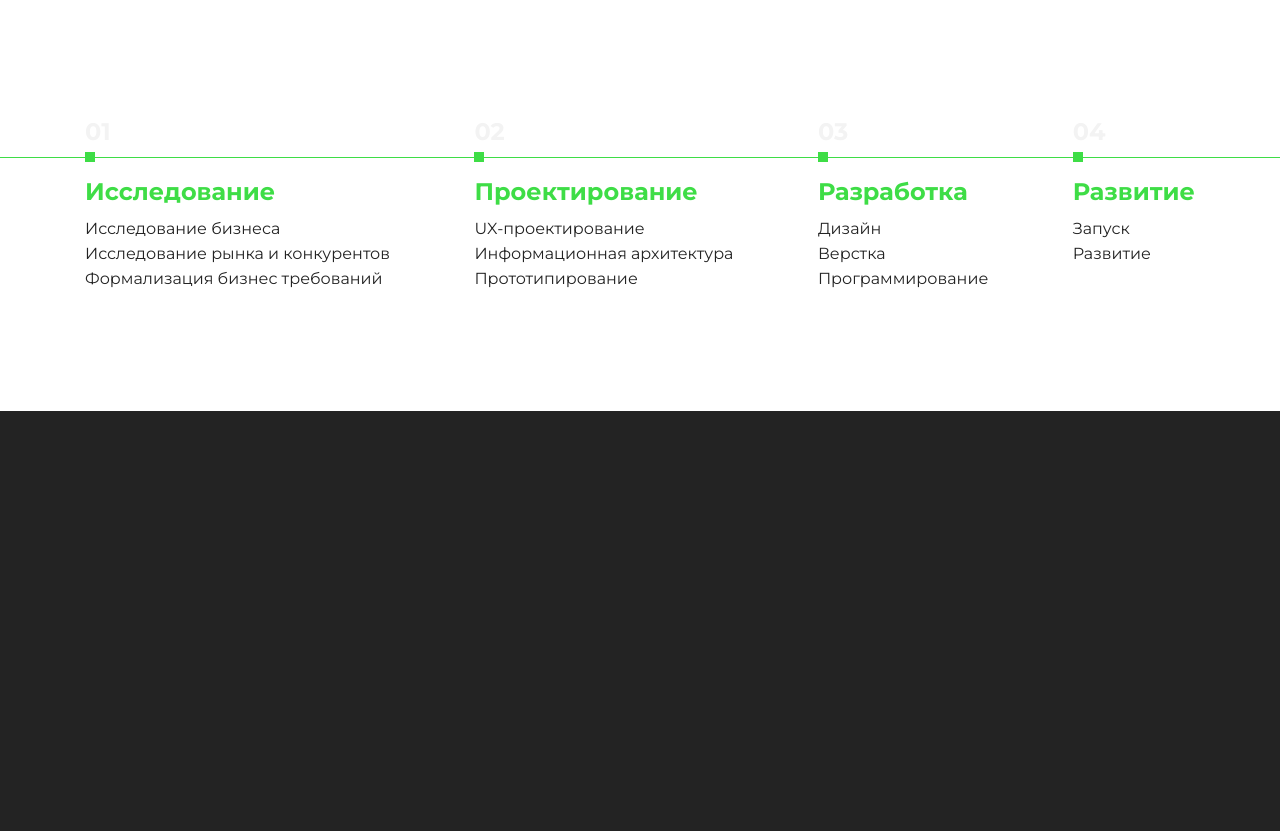
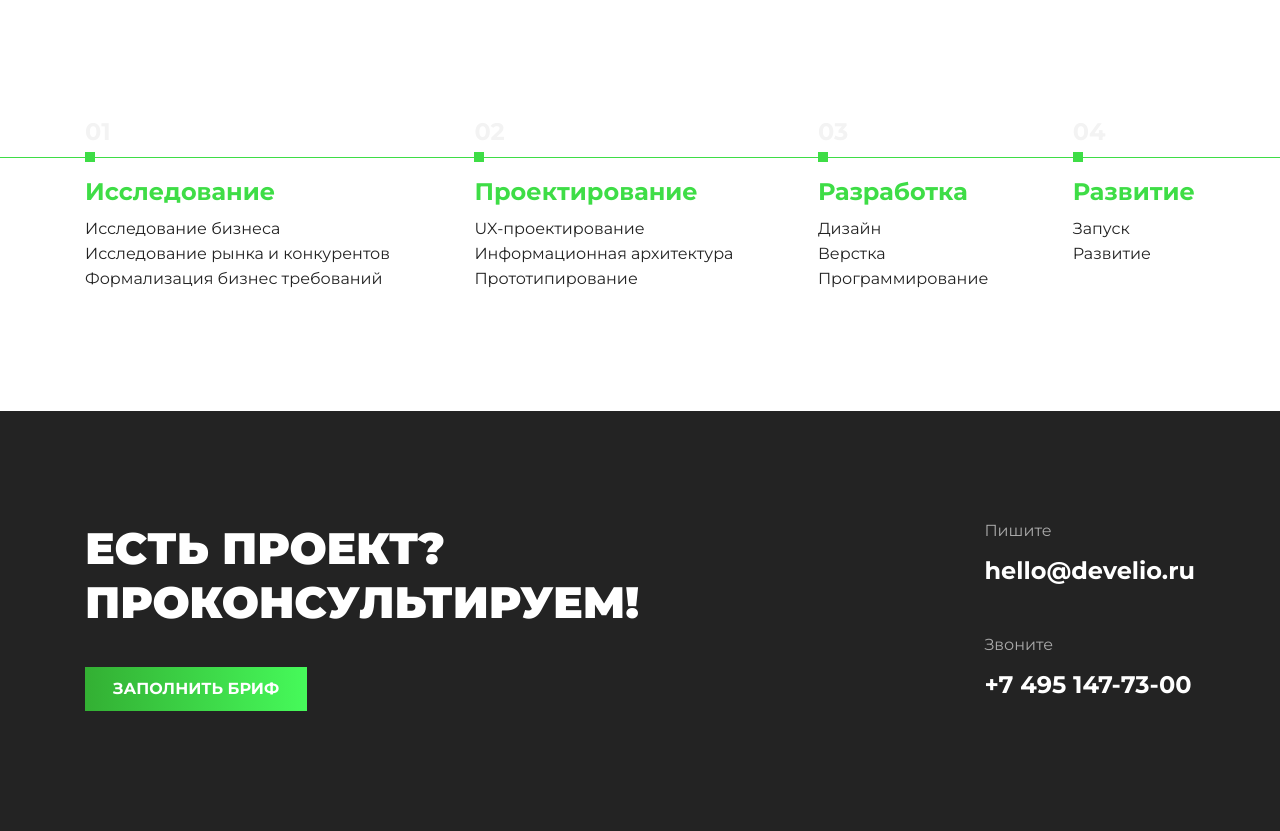
Before and after one commit to il97mur/Develio, a website: page app/index.html in a window 1280 px wide. Shown: the part 5125-5956 px from the top of the page. Before the commit the page ends 5536 px from the top, so only its background shows below. Drawn offline with Linux system fonts and the light colour scheme.

Commit message:
Get consultation section
+ Add section "Have project?" (no-adaptive)

```diff
--- a/app/index.html
+++ b/app/index.html
@@ -526,7 +526,23 @@
 
 </section>
 
-
+<section class="consultation-action">
+	<div class="container consultation-action__container">
+		<div class="consultation-action__column">
+			<div class="h1 h1_white consultation-action__h1">
+				Есть проект?
+				Проконсультируем!
+			</div>
+			<button class="button button_primary consultation-action__button">Заполнить бриф</button>
+		</div>
+		<div class="consultation-action__column">
+			<p class="main-text consultation-action__main-text">Пишите</p>
+			<div class="h2 h2_white consultation-action__contact">hello@develio.ru</div>
+			<p class="main-text consultation-action__main-text">Звоните</p>
+			<div class="h2 h2_white consultation-action__contact">+7 495 147-73-00</div>
+		</div>
+	</div>
+</section>
 
 	<script src="js/scripts.min.js"></script>
 
--- a/app/sass/main.sass
+++ b/app/sass/main.sass
@@ -685,14 +685,34 @@ h1,h2
 		position: absolute
 		top: -40px
 
-
-
 .c-work-stages__pluses
 
 .c-work-stages__stages
 	display: flex
 	justify-content: space-between
 
+// GET CONSULTATION SECTION
+
+.consultation-action
+	width: 100%
+	display: flex
+	justify-content: center
+	padding: 110px 0px 120px
+	&__container
+		display: flex
+		justify-content: space-between
+	&__column
+		display: flex
+		flex-direction: column
+		justify-content: space-between
+	&__contact
+		margin: 15px 0px 50px
+		&:last-child
+			margin-bottom: 12px
+	&__button
+		width: fit-content
+
+
 
 
 
```
Also changed, not shown: app/css/styles.min.css.
